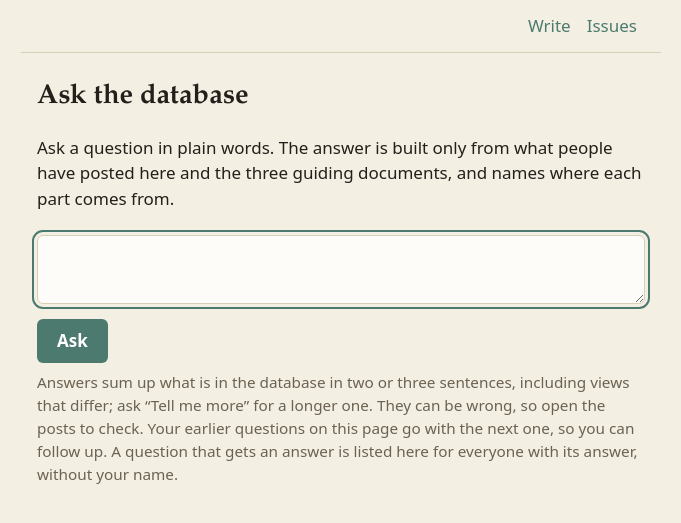
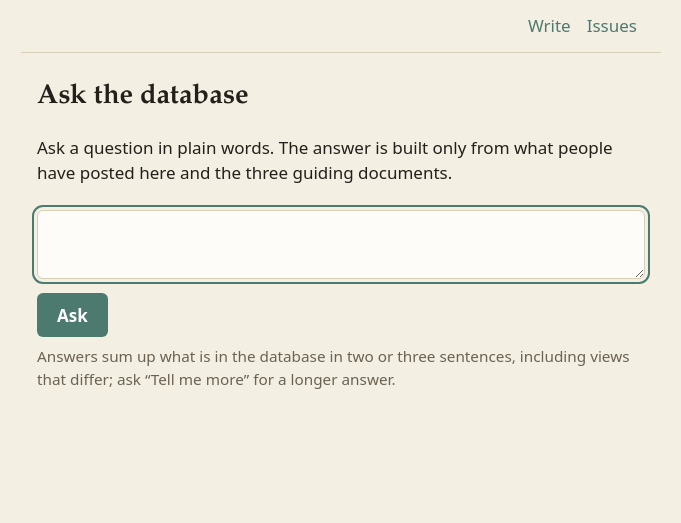
Before and after one commit to Jkintree2/open-collective-intelligence-demo, a Python web app: template app/templates/ask.html in a window 1280 px wide. Shown: the top 523 px of the page, without its empty margins (299-980 px from the left). Run offline with Jinja, Linux system fonts and the light colour scheme; the template is opened without the code that fills it, so the values that code supplies are empty.

Commit message:
Shorten the Ask page's opening line and the line under the box
John, 2 November 2026 ("Ask page"):

- ask.html: the opening line ends at "the three guiding documents."
  ("and names where each part comes from" is gone)
- _ask.html: the line under the box keeps only its first sentence, with
  "a longer one" now "a longer answer". The same line shows under the
  box on issue, solution and evidence pages.
- 04_interface.md and test_ask_routes.py follow.

Co-Authored-By: Claude Opus 5.5 <noreply@anthropic.com>

```diff
--- a/app/templates/_ask.html
+++ b/app/templates/_ask.html
@@ -14,8 +14,9 @@
   </form>
   {% if ask_issue %}<p class="ask-scope">Answers come only from the posts about this issue and its sub-issues, and from the guiding documents when a question asks about them.</p>
   {% elif ask_item %}<p class="ask-scope">Answers come only from the posts about this {{ ask_kind }}, and from the guiding documents when a question asks about them.</p>{% endif %}
-  {# John, 30 October: answers are two or three sentences unless more is asked for, and kept with their question. #}
-  <p class="ask-note">Answers sum up what is in the database in two or three sentences, including views that differ; ask “Tell me more” for a longer one. They can be wrong, so open the posts to check. Your earlier questions on this page go with the next one, so you can follow up. A question that gets an answer is listed here for everyone with its answer, without your name.</p>
+  {# John, 30 October: answers are two or three sentences unless more is asked for, and kept with their question.
+     John, 2 November: the line keeps only its first sentence, ending "a longer answer". #}
+  <p class="ask-note">Answers sum up what is in the database in two or three sentences, including views that differ; ask “Tell me more” for a longer answer.</p>
   <p class="ask-status" data-ask-status aria-live="polite">{% if ask_result and not ask_result.status %}{{ ask_result.message }}{% endif %}</p>
   <div class="ask-answers" data-ask-answers aria-live="polite">{% if ask_result and ask_result.status %}
     {% include "_answer.html" %}
--- a/app/templates/ask.html
+++ b/app/templates/ask.html
@@ -11,7 +11,7 @@
 <h1 id="ask-title">Ask about this evidence</h1>
 {% else %}
 <h1 id="ask-title">Ask the database</h1>
-<p class="ask-lead">Ask a question in plain words. The answer is built only from what people have posted here and the three guiding documents, and names where each part comes from.</p>
+<p class="ask-lead">Ask a question in plain words. The answer is built only from what people have posted here and the three guiding documents.</p>
 {% endif %}
 {% set ask_issue = issue %}{% set ask_solution = solution %}{% set ask_evidence = evidence %}{% set ask_page = true %}{% set ask_result = result %}{% set ask_question = question %}{% set ask_earlier = earlier %}{% include "_ask.html" %}
 {% endblock %}
```
Also changed, not shown: docs/planning/04_interface.md (+4 -2 lines), tests/test_ask_routes.py (+7 -4 lines).
